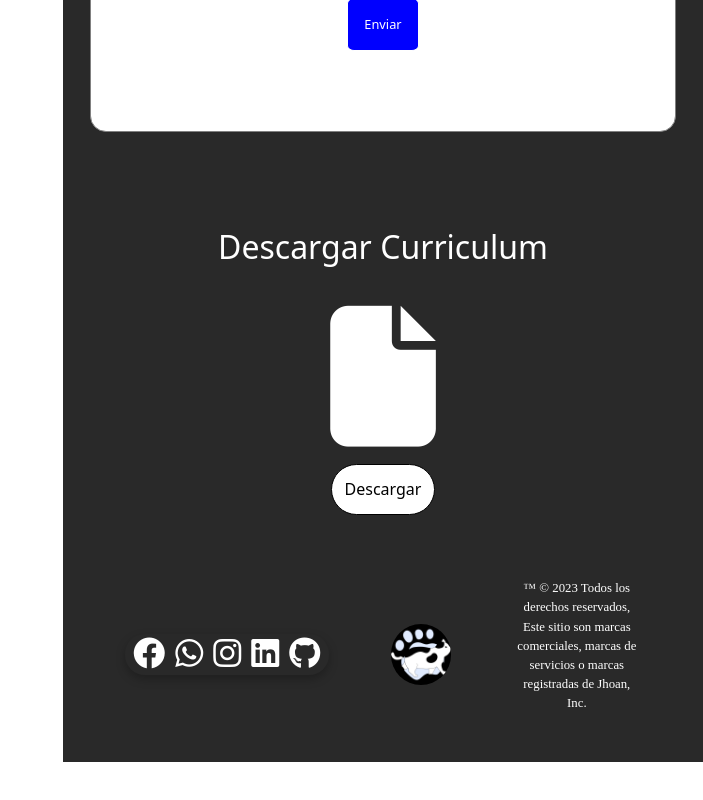
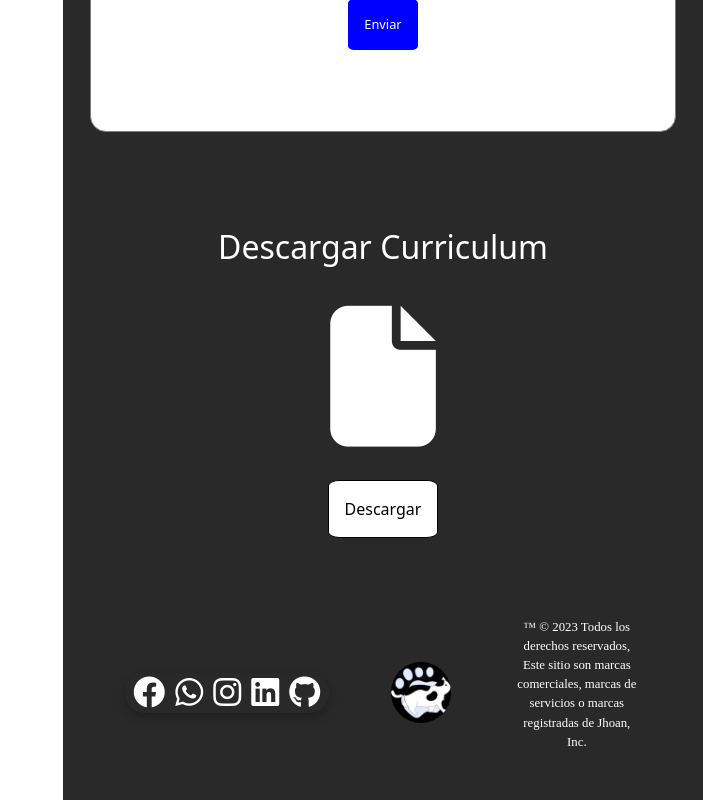
Before and after one commit to JhoanVanDam/hojadevida.github.io, a React (Create React App) app: page / in a window 1280 px wide. Shown: the part 5712-6512 px from the top of the page, without its empty margins (577-1280 px from the left). Before the commit the page ends 6474 px from the top, so only its background shows below. Built offline with nearby package versions, Linux system fonts and the light colour scheme; a web font is replaced by a local one.

Commit message:
Modificando boton descarga

```diff
--- a/src/Components/contact/contact.css
+++ b/src/Components/contact/contact.css
@@ -133,16 +133,20 @@
 
 .contact-main-cv button {
     all: unset;
-    color: black;
-    border: 1px solid black;
-    border-radius: 2rem;
-    padding: 1vw;
-    background-color: white;
+    padding: 1rem;
+    border-radius: 10%;
+    color: rgb(0, 0, 0);
+    background-color: rgb(255, 255, 255);
+    border: 1px solid;
+    grid-column: span 2;
+    margin-top: 1rem;
+    margin-bottom: 1rem;
+    transition: all 0.6s ease;
 }
 
 .contact-main-cv button:hover {
-    color: white;
-    background-color: black;
+    color: rgb(255, 255, 255);
+    background-color: rgb(0, 0, 0);
 }
 
 @media (max-width:700px) {
```
